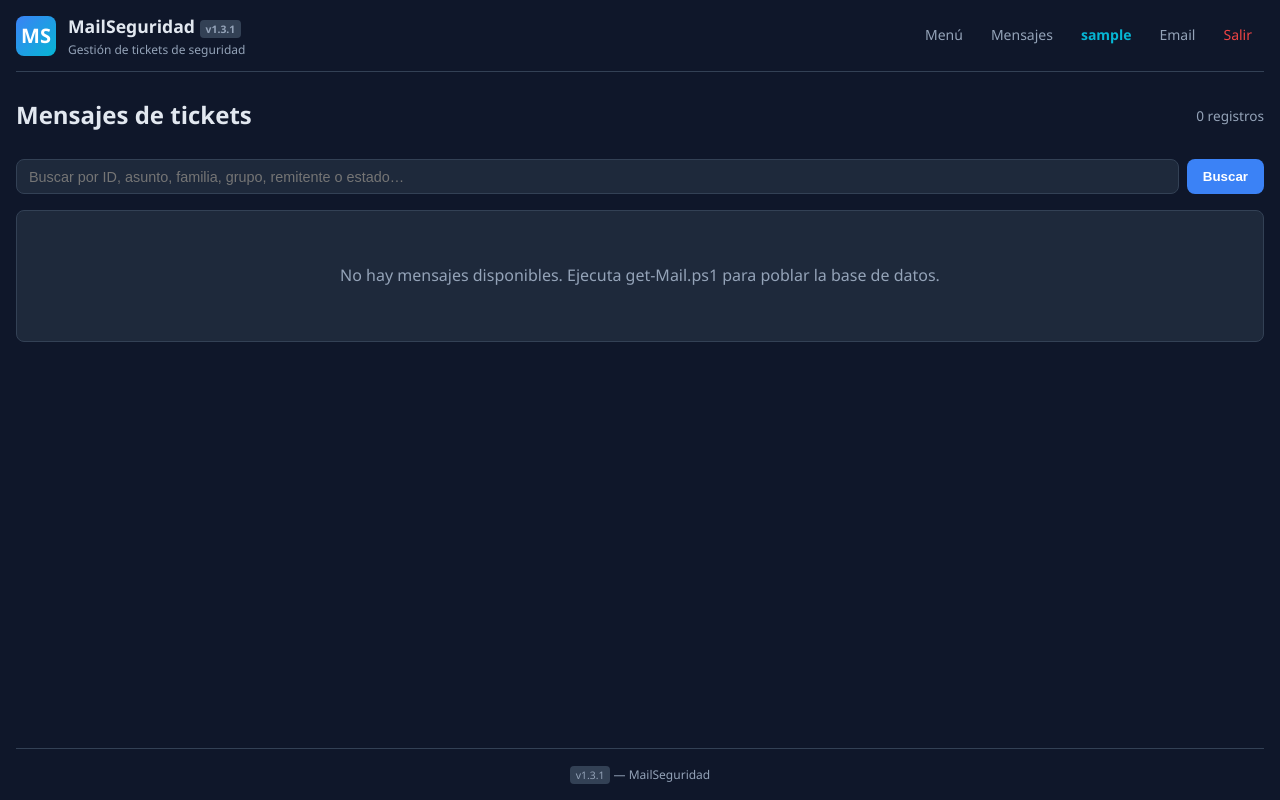
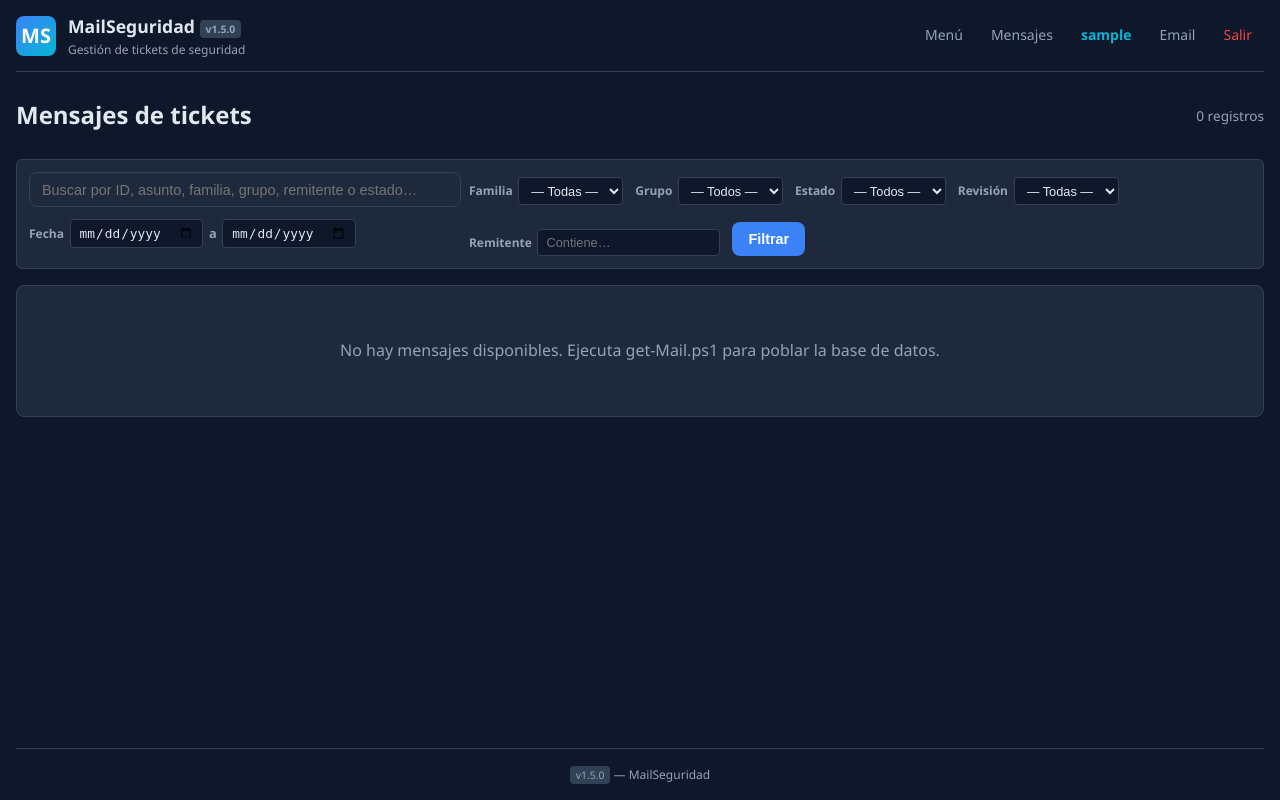
Before and after one commit to ferlogra/MailSeguridad, a Django app: page /mensajes/ in a window 1280 px wide. Run offline with Django 4.2, Linux system fonts and the light colour scheme; the visitor is signed in with stand-in values (Sample User, id 1); data that the repository does not hold is empty.

Commit message:
feat: auth hardening (password change) + advanced search filters

```diff
--- a/MailSeguridad/MailSeguridad/version.py
+++ b/MailSeguridad/MailSeguridad/version.py
@@ -9,5 +9,5 @@ Bump this number on EVERY code change following semver:
 Always update this file + git commit + git tag when deploying.
 """
 
-__version__ = "1.3.1"
+__version__ = "1.5.0"
 VERSION = __version__  # alias for convenience
--- a/MailSeguridad/seguridad/templatetags/seguridad_extras.py
+++ b/MailSeguridad/seguridad/templatetags/seguridad_extras.py
@@ -55,3 +55,24 @@ def render_links(value):
     from seguridad.table_manager import render_hyperlinks
 
     return mark_safe(render_hyperlinks(str(value)))
+
+
+@register.simple_tag(takes_context=True)
+def preserve_params(context, **overrides):
+    """Build a query string preserving all current GET params,
+    with specific overrides or removals.
+
+    Usage:
+        <a href="?{% preserve_params page=1 %}">next</a>
+        <a href="?{% preserve_params page=None %}">remove page</a>
+    """
+    request = context.get("request")
+    if not request:
+        return ""
+    params = request.GET.copy()
+    for key, value in overrides.items():
+        if value is None:
+            params.pop(key, None)
+        else:
+            params[key] = str(value)
+    return params.urlencode()
--- a/MailSeguridad/seguridad/user_urls.py
+++ b/MailSeguridad/seguridad/user_urls.py
@@ -7,4 +7,5 @@ from . import views
 
 urlpatterns = [
     path("", views.profile_view, name="profile"),
+    path("cambiar-contrasena/", views.password_change_view, name="password_change"),
 ]
--- a/MailSeguridad/seguridad/views.py
+++ b/MailSeguridad/seguridad/views.py
@@ -18,6 +18,7 @@ from django.views.decorators.http import require_http_methods
 
 from .email_config import EmailSettings
 from .forms import (
+    CustomPasswordChangeForm,
     EmailConfigForm,
     PasswordResetForm,
     PasswordResetRequestForm,
@@ -316,6 +317,23 @@ def profile_view(request: HttpRequest) -> HttpResponse:
     return render(request, "seguridad/profile_form.html", {"form": form})
 
 
+@login_required
+@require_http_methods(["GET", "POST"])
+def password_change_view(request: HttpRequest) -> HttpResponse:
+    user = cast(Any, request).user
+    if request.method == "POST":
+        form = CustomPasswordChangeForm(request.POST, user=user)
+        if form.is_valid():
+            user.set_password(form.cleaned_data["new_password1"])
+            user.save()
+            messages.success(request, "Contrasena cambiada correctamente.")
+            return redirect("profile")
+        return render(request, "seguridad/password_change_form.html", {"form": form})
+
+    form = CustomPasswordChangeForm(user=user)
+    return render(request, "seguridad/password_change_form.html", {"form": form})
+
+
 # ── Email configuration (admin only) ─────────────────────────────
 
 
@@ -377,9 +395,20 @@ def email_config_view(request: HttpRequest) -> HttpResponse:
 def mensajes_list_view(request: HttpRequest) -> HttpResponse:
     user = cast(Any, request).user
 
-    # ── Search ────────────────────────────────────────────────
+    # ── Extract filters ──
     search = request.GET.get("q", "").strip()
+    familia = request.GET.get("familia", "").strip()
+    grupo_val = request.GET.get("grupo", "").strip()  # avoid shadowing model name
+    remitente_ultimo = request.GET.get("remitente_ultimo", "").strip()
+    estado = request.GET.get("estado", "").strip()
+    revision = request.GET.get("revision", "").strip()
+    fecha_desde = request.GET.get("fecha_desde", "").strip()
+    fecha_hasta = request.GET.get("fecha_hasta", "").strip()
+
+    # ── Base queryset ──
     qs = Mensaje.objects.all()
+
+    # ── Full-text search (OR) ──
     if search:
         qs = qs.filter(
             Q(id_principal__icontains=search)
@@ -391,9 +420,54 @@ def mensajes_list_view(request: HttpRequest) -> HttpResponse:
             | Q(revision__icontains=search)
         )
 
-    # ── Table config ──────────────────────────────────────────
+    # ── Advanced filters (AND) ──
+    if familia:
+        qs = qs.filter(familia__iexact=familia)
+    if grupo_val:
+        qs = qs.filter(grupo__iexact=grupo_val)
+    if remitente_ultimo:
+        qs = qs.filter(remitente_ultimo__icontains=remitente_ultimo)
+    if estado:
+        qs = qs.filter(estado__iexact=estado)
+    if revision:
+        qs = qs.filter(revision__iexact=revision)
+    if fecha_desde:
+        qs = qs.filter(ultimo_email__gte=fecha_desde)
+    if fecha_hasta:
+        qs = qs.filter(ultimo_email__lte=fecha_hasta)
+
+    # ── Distinct values for dropdowns ──
+    familias_list = (
+        Mensaje.objects.values_list("familia", flat=True)
+        .exclude(familia__isnull=True).exclude(familia="")
+        .distinct().order_by("familia")
+    )
+    grupos_list = (
+        Mensaje.objects.values_list("grupo", flat=True)
+        .exclude(grupo__isnull=True).exclude(grupo="")
+        .distinct().order_by("grupo")
+    )
+    estados_list = (
+        Mensaje.objects.values_list("estado", flat=True)
+        .exclude(estado__isnull=True).exclude(estado="")
+        .distinct().order_by("estado")
+    )
+    revisiones_list = (
+        Mensaje.objects.values_list("revision", flat=True)
+        .exclude(revision__isnull=True).exclude(revision="")
+        .distinct().order_by("revision")
+    )
+
+    # ── Build base query string (preserve filters for sort/pagination) ──
+    import urllib.parse
+    params = request.GET.copy()
+    params.pop("page", None)
+    params.pop("sort", None)
+    base_query_string = params.urlencode()
+
+    # ── Table config ──
     cfg = tables["mensajes_list"]
-    table_ctx = build_table_context(request, user, cfg)
+    table_ctx = build_table_context(request, user, cfg, base_query_string=base_query_string)
     sort_spec = table_ctx["sort_spec"]
     if sort_spec:
         order = [
@@ -404,14 +478,19 @@ def mensajes_list_view(request: HttpRequest) -> HttpResponse:
     else:
         qs = qs.order_by("-ultimo_email")
 
-    # ── Pagination ────────────────────────────────────────────
-    mensajes, page_obj, is_paginated = paginate_queryset(
-        request, qs, cfg.paginate_by
-    )
+    # ── Pagination ──
+    mensajes, page_obj, is_paginated = paginate_queryset(request, qs, cfg.paginate_by)
 
     return render(request, "seguridad/mensajes_list.html", {
         "mensajes": mensajes,
         "search": search,
+        "familia": familia, "grupo": grupo_val,
+        "remitente_ultimo": remitente_ultimo,
+        "estado": estado, "revision": revision,
+        "fecha_desde": fecha_desde, "fecha_hasta": fecha_hasta,
+        "familias": familias_list, "grupos": grupos_list,
+        "estados": estados_list, "revisiones": revisiones_list,
+        "base_query_string": base_query_string,
         "page_obj": page_obj,
         "is_paginated": is_paginated,
         **table_ctx,
--- a/MailSeguridad/templates/base.html
+++ b/MailSeguridad/templates/base.html
@@ -7,6 +7,14 @@
   <meta name="theme-color" content="#0f172a">
   <title>{% block title %}MailSeguridad{% endblock %}</title>
   <link rel="stylesheet" href="{% static 'seguridad/app.css' %}">
+<style>
+  .search-form { background: var(--color-surface); border: 1px solid var(--color-border); border-radius: 6px; padding: 0.75rem; margin-bottom: 1rem; }
+  .filter-row { display: flex; gap: 0.75rem; flex-wrap: wrap; align-items: flex-end; margin-bottom: 0.5rem; }
+  .filter-row:last-child { margin-bottom: 0; }
+  .filter-group { display: flex; align-items: center; gap: 0.35rem; flex-wrap: wrap; }
+  .filter-group label { font-size: 0.75rem; font-weight: 600; color: var(--color-text-dim); white-space: nowrap; }
+  .filter-group select, .filter-group input { font-size: 0.8rem; padding: 0.3rem 0.5rem; border: 1px solid var(--color-border); border-radius: 4px; background: var(--color-bg); color: var(--color-text); }
+</style>
 </head>
 <body>
   <div class="app-shell">
--- a/MailSeguridad/templates/seguridad/mensajes_list.html
+++ b/MailSeguridad/templates/seguridad/mensajes_list.html
@@ -10,11 +10,63 @@
 </div>
 
 <form class="search-form" method="get">
-  <input type="search" name="q" placeholder="Buscar por ID, asunto, familia, grupo, remitente o estado…" value="{{ search }}">
-  <button type="submit">Buscar</button>
-  {% if search %}
-    <a href="{% url 'mensajes_list' %}" class="btn btn-secondary">Limpiar</a>
-  {% endif %}
+  <div class="filter-row">
+    <input type="search" name="q" placeholder="Buscar por ID, asunto, familia, grupo, remitente o estado…" value="{{ search }}" style="flex:2;min-width:200px;">
+    <div class="filter-group">
+      <label>Fecha</label>
+      <input type="date" name="fecha_desde" value="{{ fecha_desde }}" style="font-size:0.8rem;">
+      <label style="font-size:0.8rem;">a</label>
+      <input type="date" name="fecha_hasta" value="{{ fecha_hasta }}" style="font-size:0.8rem;">
+    </div>
+  </div>
+  <div class="filter-row">
+    <div class="filter-group">
+      <label>Familia</label>
+      <select name="familia">
+        <option value="">— Todas —</option>
+        {% for f in familias %}
+          <option value="{{ f }}"{% if familia == f %} selected{% endif %}>{{ f }}</option>
+        {% endfor %}
+      </select>
+    </div>
+    <div class="filter-group">
+      <label>Grupo</label>
+      <select name="grupo">
+        <option value="">— Todos —</option>
+        {% for g in grupos %}
+          <option value="{{ g }}"{% if grupo == g %} selected{% endif %}>{{ g }}</option>
+        {% endfor %}
+      </select>
+    </div>
+    <div class="filter-group">
+      <label>Estado</label>
+      <select name="estado">
+        <option value="">— Todos —</option>
+        {% for e in estados %}
+          <option value="{{ e }}"{% if estado == e %} selected{% endif %}>{{ e }}</option>
+        {% endfor %}
+      </select>
+    </div>
+    <div class="filter-group">
+      <label>Revisión</label>
+      <select name="revision">
+        <option value="">— Todas —</option>
+        {% for r in revisiones %}
+          <option value="{{ r }}"{% if revision == r %} selected{% endif %}>{{ r }}</option>
+        {% endfor %}
+      </select>
+    </div>
+    <div class="filter-group">
+      <label>Remitente</label>
+      <input type="text" name="remitente_ultimo" placeholder="Contiene…" value="{{ remitente_ultimo }}" style="font-size:0.8rem;">
+    </div>
+    <div class="filter-actions" style="display:flex;align-items:flex-end;gap:0.5rem;">
+      <button type="submit" class="btn btn-primary">Filtrar</button>
+      {% if search or familia or grupo or estado or revision or remitente_ultimo or fecha_desde or fecha_hasta %}
+        <a href="{% url 'mensajes_list' %}" class="btn btn-secondary" style="font-size:0.8rem;">Limpiar</a>
+      {% endif %}
+    </div>
+  </div>
 </form>
 
 {% if mensajes %}
@@ -112,13 +164,13 @@
 {% if is_paginated %}
 <nav class="pagination">
   {% if page_obj.has_previous %}
-    <a href="?page=1{% if search %}&q={{ search }}{% endif %}{% if current_sort %}&sort={{ current_sort }}{% endif %}">&laquo;</a>
-    <a href="?page={{ page_obj.previous_page_number }}{% if search %}&q={{ search }}{% endif %}{% if current_sort %}&sort={{ current_sort }}{% endif %}">&lsaquo;</a>
+    <a href="?{% preserve_params page=1 %}">&laquo;</a>
+    <a href="?{% preserve_params page=page_obj.previous_page_number %}">&lsaquo;</a>
   {% endif %}
   <span class="current">Página {{ page_obj.number }} de {{ page_obj.paginator.num_pages }}</span>
   {% if page_obj.has_next %}
-    <a href="?page={{ page_obj.next_page_number }}{% if search %}&q={{ search }}{% endif %}{% if current_sort %}&sort={{ current_sort }}{% endif %}">&rsaquo;</a>
-    <a href="?page={{ page_obj.paginator.num_pages }}{% if search %}&q={{ search }}{% endif %}{% if current_sort %}&sort={{ current_sort }}{% endif %}">&raquo;</a>
+    <a href="?{% preserve_params page=page_obj.next_page_number %}">&rsaquo;</a>
+    <a href="?{% preserve_params page=page_obj.paginator.num_pages %}">&raquo;</a>
   {% endif %}
 </nav>
 {% endif %}
--- a/MailSeguridad/templates/seguridad/profile_form.html
+++ b/MailSeguridad/templates/seguridad/profile_form.html
@@ -15,6 +15,7 @@
     {% endfor %}
     <div class="form-actions">
       <button type="submit" class="btn btn-primary">Guardar</button>
+      <a href="{% url 'password_change' %}" class="btn btn-secondary">Cambiar contrasena</a>
       <a href="{% url 'menu' %}" class="btn btn-secondary">Cancelar</a>
     </div>
   </form>
```
Also changed, not shown: MailSeguridad/seguridad/forms.py (+44 -0 lines), MailSeguridad/seguridad/table_manager.py (+26 -12 lines), MailSeguridad/templates/seguridad/password_change_form.html (added, +33 -0 lines).
